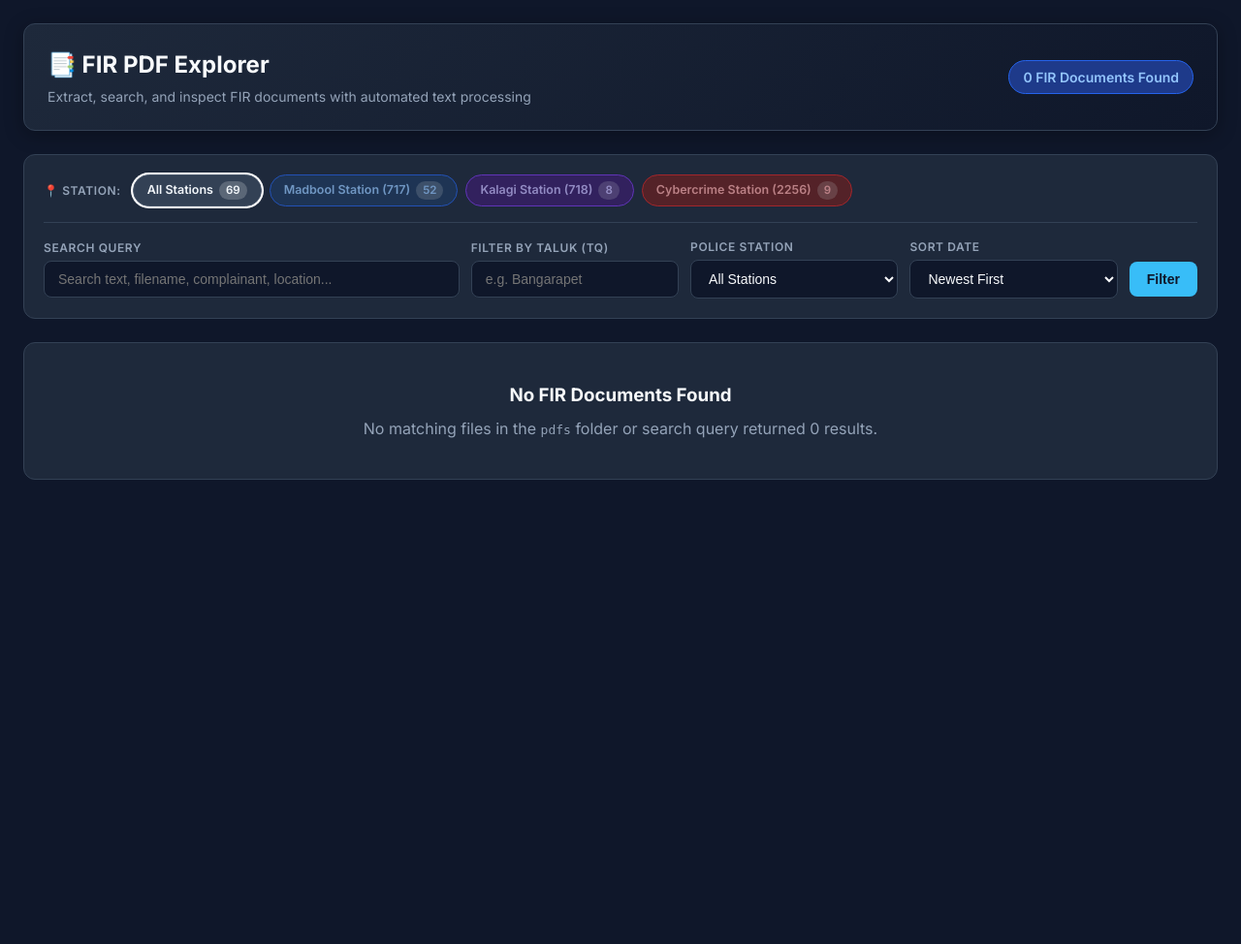
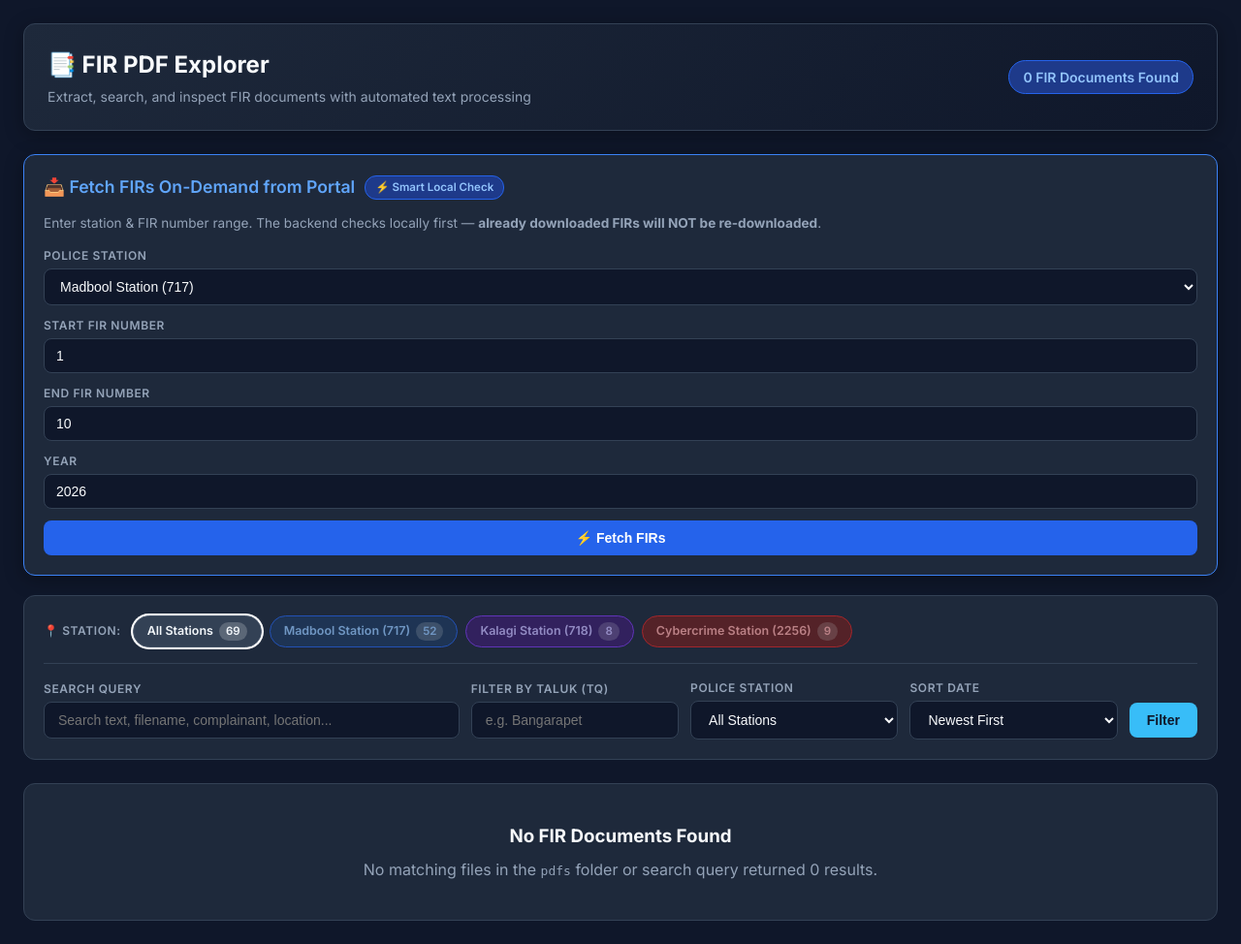
Before and after one commit to 4nilsj/myeyesite, a Flask app: page / in a window 1280 px wide. Shown: the whole page at 97% size. Before the commit the page ends 495 px from the top, so only its background shows below. Run offline with Flask 3, Linux system fonts and the light colour scheme; data comes from the database, SQL or seed files in the repository.

Commit message:
feat: add async background scraper with FIR range filtering and UI integration

```diff
--- a/fir_scraper_project/app.py
+++ b/fir_scraper_project/app.py
@@ -12,8 +12,10 @@
 from typing import Any
 
 import fitz
-from flask import Flask, abort, render_template, request, send_from_directory
+from flask import Flask, abort, flash, redirect, render_template, request, send_from_directory, url_for
 from pypdf import PdfReader
+
+from fir_scraper import FIRScraper, build_cookies_from_env, DEFAULT_COOKIES, DEFAULT_HEADERS
 
 logging.basicConfig(level=logging.INFO)
 logger = logging.getLogger("FIRApp")
@@ -32,6 +34,7 @@
 
 
 app = Flask(__name__)
+app.secret_key = os.getenv("FLASK_SECRET_KEY", "fir-scraper-secret-key-2026")
 
 BASE_DIR = Path(__file__).resolve().parent
 PDF_DIR = BASE_DIR / "pdfs"
@@ -39,11 +42,17 @@
 CACHE_FILE = BASE_DIR / ".pdf_cache.json"
 app.template_folder = str(TEMPLATE_DIR)
 
-# --- Station Registry ---
+# --- Station Registry & District Map ---
 STATION_MAP: dict[str, str] = {
     "717": "Madbool Station (717)",
     "718": "Kalagi Station (718)",
     "2256": "Cybercrime Station (2256)",
+}
+
+STATION_DISTRICT_MAP: dict[str, str] = {
+    "717": "23",
+    "718": "23",
+    "2256": "24",
 }
 
 
@@ -867,6 +876,134 @@
     return response
 
 
+def _get_missing_fir_numbers(station_id: str, start_fir: int, end_fir: int) -> tuple[list[int], list[int]]:
+    """Check local pdfs directory and SQLite DB for existing FIRs.
+    Returns (missing_firs, existing_firs).
+    """
+    existing: list[int] = []
+    missing: list[int] = []
+
+    for fir_num in range(start_fir, end_fir + 1):
+        fir_str = str(fir_num).zfill(4)
+        target_name = f"fir_ps{station_id}_{fir_str}.pdf"
+        target_path = PDF_DIR / target_name
+
+        legacy_name = f"fir_{fir_str}.pdf"
+        legacy_path = PDF_DIR / legacy_name
+
+        if target_path.exists():
+            existing.append(fir_num)
+        elif station_id == "717" and legacy_path.exists():
+            existing.append(fir_num)
+        else:
+            with get_db() as conn:
+                row = conn.execute(
+                    "SELECT 1 FROM fir_documents WHERE filename = ? OR filename = ?;",
+                    (target_name, legacy_name)
+                ).fetchone()
+                if row:
+                    existing.append(fir_num)
+                else:
+                    missing.append(fir_num)
+
+    return missing, existing
+
+
+@app.route("/fetch_firs", methods=["POST", "GET"])
+def fetch_firs():
+    if request.method == "GET":
+        return redirect(url_for("index"))
+
+    station_id = request.form.get("station_id", "717").strip()
+    try:
+        start_fir = int(request.form.get("start_fir", 1))
+        end_fir = int(request.form.get("end_fir", 1))
+    except ValueError:
+        flash("Invalid FIR numbers provided.", "danger")
+        return redirect(url_for("index", station_id=station_id))
+
+    year = request.form.get("year", "2026").strip()
+
+    if start_fir > end_fir:
+        flash("Start FIR number cannot be greater than End FIR number.", "warning")
+        return redirect(url_for("index", station_id=station_id))
+
+    missing_firs, existing_firs = _get_missing_fir_numbers(station_id, start_fir, end_fir)
+
+    if not missing_firs:
+        flash(
+            f"ℹ️ All requested FIRs ({len(existing_firs)} total: FIR {start_fir:04d} → {end_fir:04d}) "
+            f"already exist locally in database. Loaded instantly without re-downloading!",
+            "info"
+        )
+        return redirect(url_for("index", station_id=station_id))
+
+    captcha = os.getenv("FIR_CAPTCHA", "").strip()
+    csrf_token = os.getenv("FIR_CSRF_TOKEN", "").strip()
+
+    if not captcha or not csrf_token:
+        flash(
+            "⚠️ FIR_CAPTCHA or FIR_CSRF_TOKEN is missing in .env! "
+            "Please update session credentials in .env before fetching missing FIRs.",
+            "danger"
+        )
+        return redirect(url_for("index", station_id=station_id))
+
+    district_id = STATION_DISTRICT_MAP.get(station_id, "23")
+    url = os.getenv("FIR_URL", "https://ksp.karnataka.gov.in/fir_search_new_api.php")
+    cookies = build_cookies_from_env() or DEFAULT_COOKIES
+
+    scraper = FIRScraper(url, headers=DEFAULT_HEADERS, cookies=cookies)
+
+    min_missing = min(missing_firs)
+    max_missing = max(missing_firs)
+
+    logger.info(
+        "Fetching missing FIRs from portal for Station %s (District %s), range %s to %s",
+        station_id, district_id, min_missing, max_missing
+    )
+
+    try:
+        links = scraper.scan_firs(
+            start_fir=min_missing,
+            end_fir=max_missing,
+            year=year,
+            district_id=district_id,
+            ps_id=station_id,
+            headers=DEFAULT_HEADERS,
+            cookies=cookies,
+            captcha_val=captcha,
+            csrf_token=csrf_token,
+        )
+
+        if links:
+            missing_str_set = {str(num).zfill(4) for num in missing_firs}
+            target_links = [l for l in links if l[0] in missing_str_set]
+            if target_links:
+                scraper.download_pdfs(target_links, ps_id=station_id)
+                list_pdfs()
+                flash(
+                    f"✅ Successfully fetched & stored {len(target_links)} new FIR PDF(s) from portal! "
+                    f"({len(existing_firs)} FIRs were already present locally)",
+                    "success"
+                )
+            else:
+                flash(
+                    f"⚠️ No matching PDF links found for missing FIR range {min_missing:04d} → {max_missing:04d}.",
+                    "warning"
+                )
+        else:
+            flash(
+                f"⚠️ Portal returned no FIR records for range {min_missing:04d} → {max_missing:04d} at Station {station_id}.",
+                "warning"
+            )
+    except Exception as exc:
+        logger.error("Error fetching FIRs from UI: %s", exc, exc_info=True)
+        flash(f"💥 Failed to fetch FIRs: {exc}", "danger")
+
+    return redirect(url_for("index", station_id=station_id))
+
+
 if __name__ == "__main__":
     port = int(os.environ.get("PORT", "5002"))
     app.run(host="0.0.0.0", port=port, debug=True)
--- a/fir_scraper_project/templates/index.html
+++ b/fir_scraper_project/templates/index.html
@@ -297,6 +297,20 @@
         color: var(--text-primary);
         margin-bottom: 8px;
       }
+      /* Alert boxes */
+      .alert {
+        padding: 14px 18px;
+        border-radius: 10px;
+        font-size: 0.9rem;
+        font-weight: 500;
+        line-height: 1.5;
+        border: 1px solid transparent;
+      }
+      .alert-success { background: #064e3b; color: #a7f3d0; border-color: #059669; }
+      .alert-info { background: #1e3a8a; color: #bfdbfe; border-color: #2563eb; }
+      .alert-warning { background: #78350f; color: #fde68a; border-color: #d97706; }
+      .alert-danger { background: #7f1d1d; color: #fca5a5; border-color: #dc2626; }
+      .hidden { display: none !important; }
     </style>
   </head>
   <body>
@@ -308,6 +322,59 @@
         </div>
         <div class="stats-badge">
           {{ records | length }} FIR Documents Found
+        </div>
+      </div>
+
+      <!-- Flash Alert Notifications -->
+      {% with messages = get_flashed_messages(with_categories=true) %}
+        {% if messages %}
+          <div style="margin-bottom: 20px;">
+            {% for category, message in messages %}
+              <div class="alert alert-{{ category }}">
+                {{ message }}
+              </div>
+            {% endfor %}
+          </div>
+        {% endif %}
+      {% endwith %}
+
+      <!-- Fetch FIRs On-Demand Card -->
+      <div style="margin-bottom: 20px; background: #1e293b; border: 1px solid #3b82f6; border-radius: 12px; padding: 20px; box-shadow: 0 4px 20px rgba(0,0,0,0.3);">
+        <div style="display: flex; justify-content: space-between; align-items: center;">
+          <h3 style="font-size: 1.1rem; font-weight: 600; color: #60a5fa; display: flex; align-items: center; gap: 10px;">
+            <span>📥 Fetch FIRs On-Demand from Portal</span>
+            <span style="font-size: 0.72rem; background: #1e3a8a; color: #93c5fd; padding: 3px 10px; border-radius: 12px; border: 1px solid #2563eb;">⚡ Smart Local Check</span>
+          </h3>
+        </div>
+        <div style="margin-top: 14px;">
+          <p style="font-size: 0.85rem; color: #94a3b8; margin-bottom: 14px;">
+            Enter station &amp; FIR number range. The backend checks locally first — <strong>already downloaded FIRs will NOT be re-downloaded</strong>.
+          </p>
+          <form action="/fetch_firs" method="post" style="display: grid; grid-template-columns: repeat(auto-fit, minmax(170px, 1fr)) auto; gap: 12px; align-items: end;">
+            <div class="input-group">
+              <label style="color: #94a3b8; font-size: 0.75rem; font-weight: 600;">Police Station</label>
+              <select name="station_id" required style="background: #0f172a; border: 1px solid #334155; color: #f8fafc; padding: 9px 12px; border-radius: 8px;">
+                {% for sid, sname in station_map.items() %}
+                  <option value="{{ sid }}" {% if station_id == sid %}selected{% endif %}>{{ sname }}</option>
+                {% endfor %}
+              </select>
+            </div>
+            <div class="input-group">
+              <label style="color: #94a3b8; font-size: 0.75rem; font-weight: 600;">Start FIR Number</label>
+              <input type="number" name="start_fir" value="1" min="1" max="9999" required placeholder="e.g. 1" style="background: #0f172a; border: 1px solid #334155; color: #f8fafc; padding: 9px 12px; border-radius: 8px;" />
+            </div>
+            <div class="input-group">
+              <label style="color: #94a3b8; font-size: 0.75rem; font-weight: 600;">End FIR Number</label>
+              <input type="number" name="end_fir" value="10" min="1" max="9999" required placeholder="e.g. 10" style="background: #0f172a; border: 1px solid #334155; color: #f8fafc; padding: 9px 12px; border-radius: 8px;" />
+            </div>
+            <div class="input-group">
+              <label style="color: #94a3b8; font-size: 0.75rem; font-weight: 600;">Year</label>
+              <input type="text" name="year" value="2026" required placeholder="2026" style="background: #0f172a; border: 1px solid #334155; color: #f8fafc; padding: 9px 12px; border-radius: 8px;" />
+            </div>
+            <button type="submit" class="btn-filter" style="background: #2563eb; color: white; padding: 10px 20px; font-weight: 600; border-radius: 8px; cursor: pointer; border: none; font-size: 0.875rem; transition: background 0.2s ease;">
+              ⚡ Fetch FIRs
+            </button>
+          </form>
         </div>
       </div>
 
```
Also changed, not shown: 2 other files.
